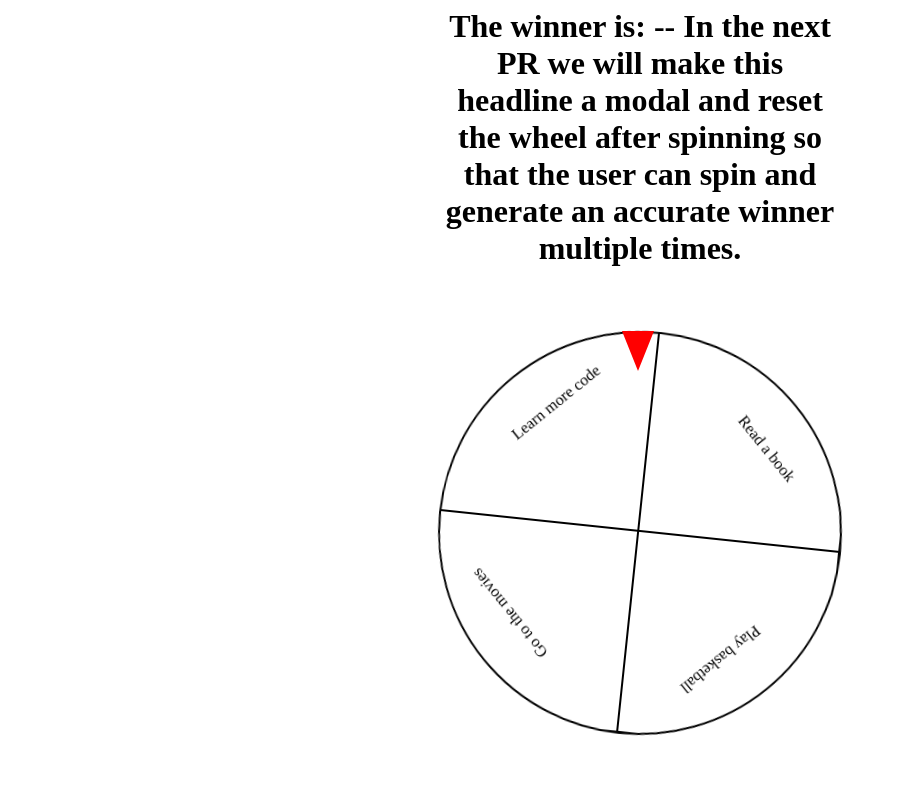
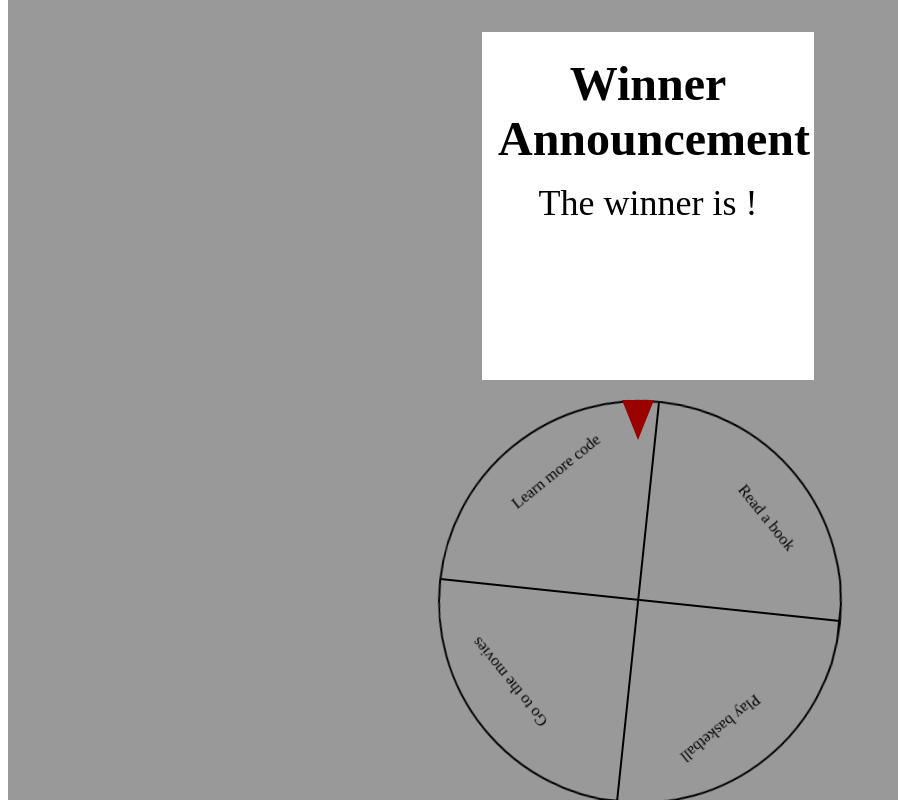
Before and after one commit to camchardukian/decision-wheel, a React (Create React App) app: page / in a window 1280 px wide. Both pictures are taken after typing "Sample" into the empty fields and a click on the button "Spin!". Shown: the top 800 px of the page, without its empty margins (0-898 px from the left). Built offline with nearby package versions, Linux system fonts and the light colour scheme.

Commit message:
feature/reset-wheel-after-spinning

```diff
--- a/src/components/Wheel/index.js
+++ b/src/components/Wheel/index.js
@@ -1,6 +1,10 @@
 import React from "react";
 import "./styles.scss";
-const Wheel = ({ options = [], isWheelSpinning = false }) => {
+const Wheel = ({
+  options = [],
+  isWheelSpinning = false,
+  isWheelBehindWinnerModal = false
+}) => {
   if (options.length < 4) {
     options = [
       "Play basketball",
@@ -12,7 +16,10 @@ const Wheel = ({ options = [], isWheelSpinning = false }) => {
   return (
     <div className="wheel-container">
       <div className="pointer"></div>
-      <div className={`wheel rotating ${!isWheelSpinning && "stop-rotating"}`}>
+      <div
+        className={`wheel ${(isWheelSpinning || isWheelBehindWinnerModal) &&
+          "rotating"} ${!isWheelSpinning && "stop-rotating"}`}
+      >
         {options.map((optionName, index) => {
           const degreesToRotate = (360 / options.length) * index;
           const degreesToSkew = 90 - 360 / options.length;
--- /dev/null
+++ b/src/components/WinnerModal/index.js
@@ -0,0 +1,27 @@
+import React from "react";
+import "./styles.scss";
+const WinnerModal = ({
+  optionName = "",
+  isOpen = false,
+  onClickOutsideWinnerModal
+}) => {
+  const handleStopPropogation = e => {
+    e.stopPropagation();
+  };
+  return (
+    <>
+      {isOpen && (
+        <div onClick={onClickOutsideWinnerModal} className="winner-modal">
+          <div onClick={handleStopPropogation} className="winner-modal-content">
+            <div className="winner-modal-title">Winner Announcement</div>
+            <div className="winner-modal-message">
+              The winner is {optionName}!
+            </div>
+          </div>
+        </div>
+      )}
+    </>
+  );
+};
+
+export default WinnerModal;
--- /dev/null
+++ b/src/components/WinnerModal/styles.scss
@@ -0,0 +1,28 @@
+.winner-modal {
+  height: 120%;
+  width: 100%;
+  background-color: rgba(0, 0, 0, 0.4);
+  position: absolute;
+  top: 0px;
+  z-index: 10;
+  .winner-modal-content {
+    height: 300px;
+    width: 300px;
+    margin: 32px auto 0px;
+    padding: 24px 16px;
+    text-align: center;
+    background-color: #fff;
+    overflow: scroll;
+    .winner-modal-title {
+      font-size: 48px;
+      font-weight: bold;
+      color: #000;
+      margin-bottom: 16px;
+    }
+    .winner-modal-message {
+      font-size: 36px;
+      color: #000;
+      word-break: break-all;
+    }
+  }
+}
--- a/src/containers/WheelPage/index.js
+++ b/src/containers/WheelPage/index.js
@@ -1,5 +1,6 @@
 import React, { useState } from "react";
 import Wheel from "../../components/Wheel";
+import WinnerModal from "../../components/WinnerModal";
 import "./styles.scss";
 const WheelPage = () => {
   const [wheelOptions, setWheelOptions] = useState([]);
@@ -61,16 +62,16 @@ const WheelPage = () => {
       setIsShowingWinnerModal(true);
     }, randomInterval);
   };
+  const handleClickOutsideWinnerModal = () => {
+    setIsShowingWinnerModal(false);
+  };
   return (
-    <div>
-      {isShowingWinnerModal && (
-        <h1 style={{ textAlign: "center", margin: "0 auto", width: "400px" }}>
-          The winner is: {currentWinner} -- In the next PR we will make this
-          headline a modal and reset the wheel after spinning so that the user
-          can spin and generate an accurate winner multiple times.
-        </h1>
-      )}
-      <Wheel options={wheelOptions} isWheelSpinning={isWheelSpinning} />
+    <div style={isShowingWinnerModal ? { marginTop: "400px" } : {}}>
+      <Wheel
+        options={wheelOptions}
+        isWheelSpinning={isWheelSpinning}
+        isWheelBehindWinnerModal={isShowingWinnerModal}
+      />
       <form onSubmit={handleSubmit}>
         <div className="instructions-text">
           Please enter at least 4 options and then click 'update wheel' to see
@@ -110,6 +111,11 @@ const WheelPage = () => {
           </button>
         </div>
       </form>
+      <WinnerModal
+        isOpen={isShowingWinnerModal}
+        optionName={currentWinner}
+        onClickOutsideWinnerModal={handleClickOutsideWinnerModal}
+      />
     </div>
   );
 };
```
